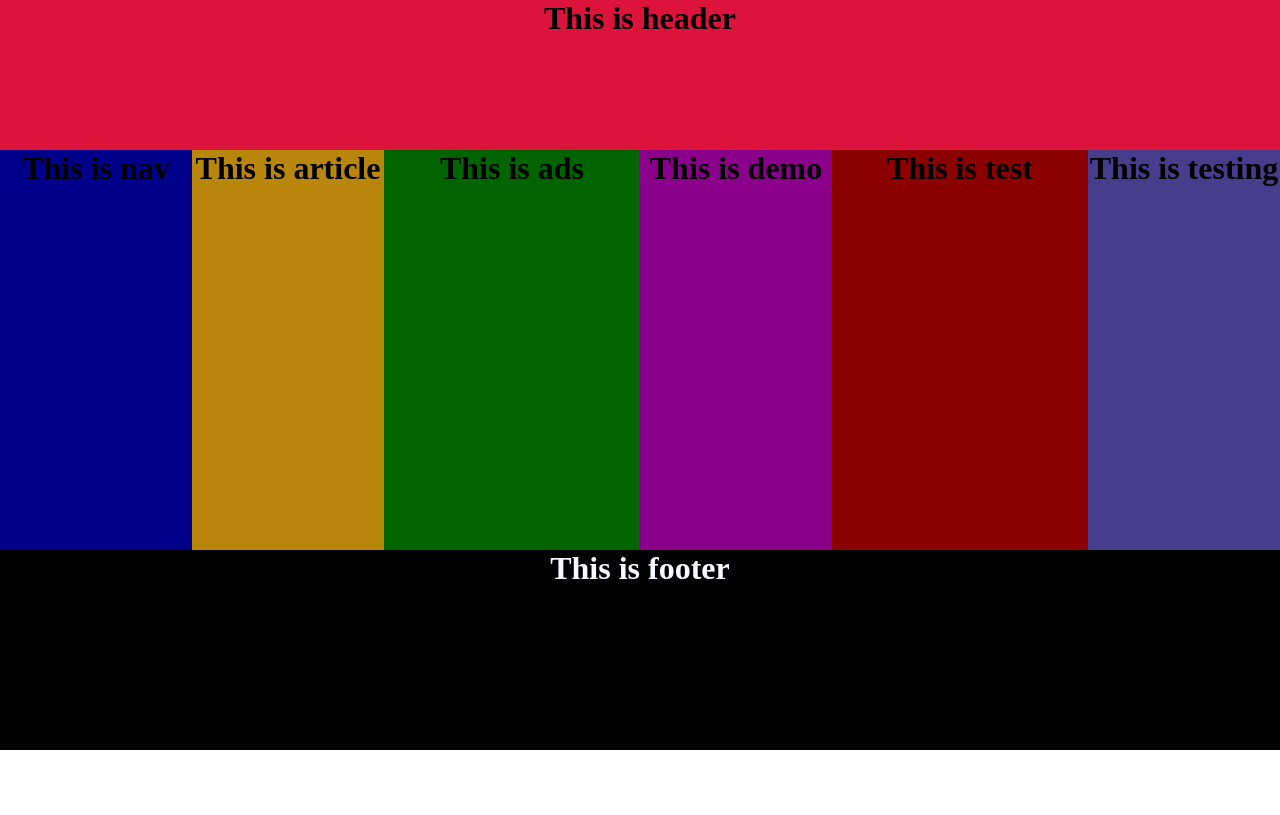
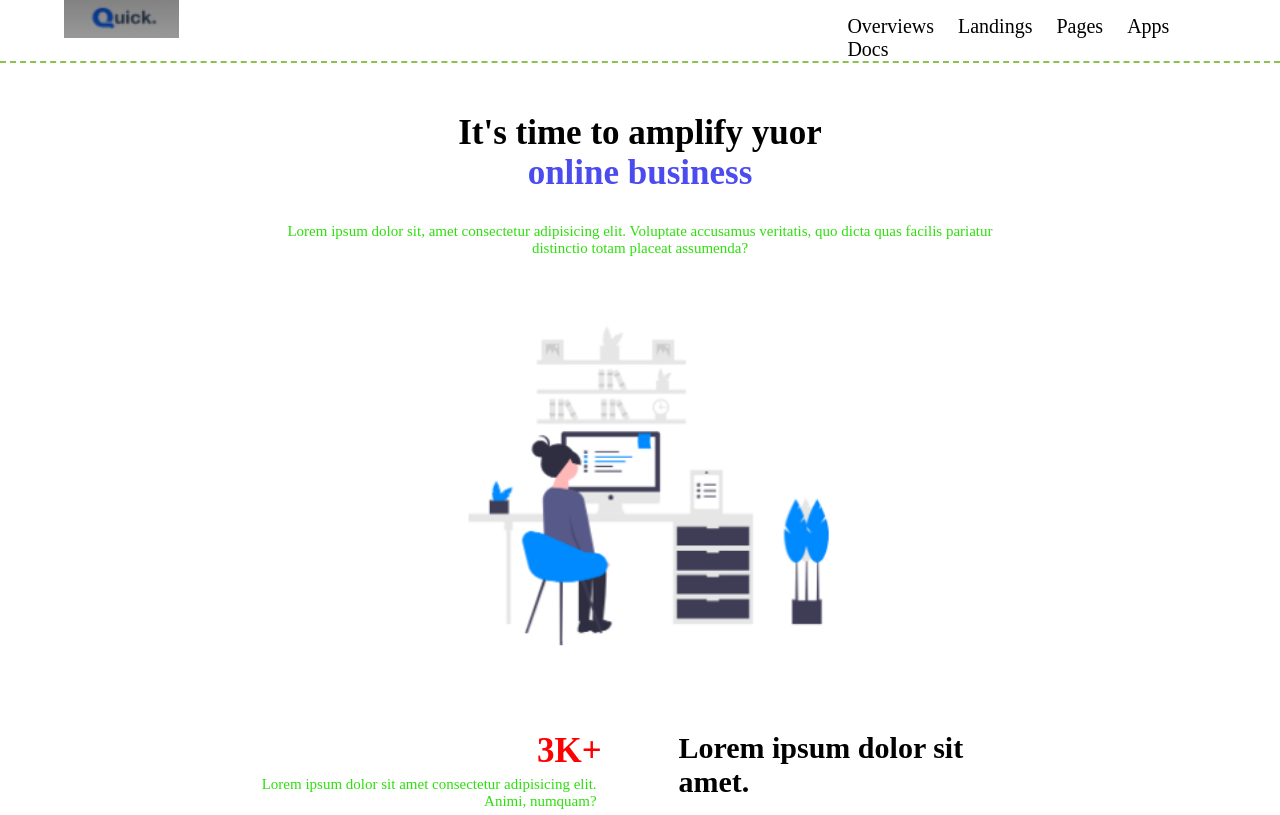
Before and after one commit to riyad894/riyad894, a plain HTML site: page index.html in a window 1280 px wide. Drawn offline with Linux system fonts and the light colour scheme.

Commit message:
Add files via upload

```diff
--- a/css/style.css
+++ b/css/style.css
@@ -1,63 +1,121 @@
-*{
+* {
     margin: 0;
     padding: 0;
 }
-.header{
-    background-color: crimson;
-    height: 150px;
-    text-align: center;
+
+header {
+    border-bottom: 2PX DASHED #8bc34a;
 }
-.nav{
-    background-color: darkblue;
-    height: 400px;
-    width: 15%;
-    text-align: center;
+
+.header-content {
+    WIDTH: 90%;
+    MARGIN-LEFT: 5%;
+    /* PADDING-TOP: 15PX; */
+    /* PADDING-BOTTOM: 15PX; */
+    overflow: hidden;
+}
+
+.logo {
+    WIDTH: 20%;
     float: left;
 }
-.article{
-    background-color: darkgoldenrod;
-    height: 400px;
-    width: 15%;
-    text-align: center;
-    float: left;
+
+.logo img {
+    WIDTH: 50%;
 }
-.ads{
-    background-color: darkgreen;
-    height: 400px;
-    width: 20%;
-    text-align: center;
-    float:left;
+nav{width: 32%;float: right;padding-top: 15px;}
+nav ul{
+
+list-style: none;
+
+overflow: hidden;
 }
-.demo{
-    background-color: darkmagenta;
-    width: 15%;
-    height: 400px;
-    text-align: center;
-    float: left;
+nav ul li{
+
+float: left;
+
+margin-right: 24px;
+
+font-size: 20px;
+
+text-transform: capitalize;
+}
+.content{
+
+width: 60%;
+
+margin-left: 20%;
+
+/* color: blue; */
+
+text-align: center;
+}
+.content h1{
+
+text-align: center;
+
+
+color: #4b4bef;
+
+font-size: 35px;
 
 }
-.test{
-    background-color: darkred;
-    height: 400px;
-    width: 20%;
-    text-align: center;
-    float: left;
+.content p{
+
+text-align: center;
+
+font-size: 15px;
+
+color: #2ddf0c;
+
+margin: 30px;
+}
+.content img{
+
+width: 80%;
+
+margin-top: 30px;
+}
+.content h1:first-child{
+    color: rgb(0, 0, 0);
+    margin-top: 50px;
+}
+.main-content{
 
 }
-.testing{
-    background-color: darkslateblue;
-    height: 400px;
-    width: 15%;
-    text-align: center;
-    float: left;
+.left-content{
+
+width: 45%;
+
+float: left;
+
+/* text-align: right; */
 }
-.footer{
-    background-color: rgb(3, 3, 3);
-    color: ghostwhite;
-    height: 200px;
-    text-align: center;
+.left-content h1{
 
+text-align: right;
+
+color: !importent;
+
+color: red !important;
 }
-.content{
-    overflow: hidden;
+.left-content p{
+
+text-align: right;
+
+margin: 5px;
 }
+.right_content{
+
+width: 45%;
+
+float: right;
+}
+.right_content h1{
+
+color: black;
+
+font-size: 30px;
+
+text-align: left;
+}
--- a/index.html
+++ b/index.html
@@ -4,35 +4,46 @@
     <meta charset="UTF-8">
     <meta http-equiv="X-UA-Compatible" content="IE=edge">
     <meta name="viewport" content="width=device-width, initial-scale=1.0">
-    <title>layout-1</title>
+    <title>quick</title>
     <link rel="stylesheet" href="css/style.css">
 </head>
 <body>
-    <div class="content">
-    <div class="header">
-        <h1>This is header</h1>
-    </div>
-    <div class="nav">
-        <h1>This is nav</h1>
-    </div>
-    <div class="article">
-        <h1>This is article</h1>
-    </div>
-    <div class="ads">
-        <h1>This is ads</h1>
-    </div>
-    <div class="demo">
-        <h1>This is demo</h1>
-    </div>
-    <div class="test">
-        <h1>This is test</h1>
-    </div>
-    <div class="testing">
-        <h1>This is testing</h1>
-    </div>
-    </div>
-    <div class="footer">
-        <h1>This is footer</h1>
-    </div>
+    <!--This is header part start-->
+    <header>
+        <div class="header-content">
+            <div class="logo">
+                <img src="images/logo.PNG" alt="">
+            </div>
+            <nav>
+                <ul>
+                    <li>overviews</li>
+                    <li>landings</li>
+                    <li>pages</li>
+                    <li>apps</li>
+                    <li>docs</li>
+                </ul>
+            </nav>
+        </div>
+    </header>
+    <!--This is header part end-->
+
+    <!--content part start here-->
+    <section class="content">
+        <h1>It's time to amplify yuor</h1>
+        <h1>online business</h1>
+        <p>Lorem ipsum dolor sit, amet consectetur adipisicing elit. Voluptate accusamus veritatis, quo dicta quas facilis pariatur distinctio totam placeat assumenda?</p>
+        <img src="images/main-image.PNG" alt="">
+
+        <div class="main-content">
+            <div class="left-content">
+                <h1>3K+</h1>
+                <p>Lorem ipsum dolor sit amet consectetur adipisicing elit. Animi, numquam?</p>
+            </div>
+            <div class="right_content">
+                <h1>Lorem ipsum dolor sit amet.</h1>
+            </div>
+        </div>
+    </section>
+    <!--content part end here-->
 </body>
 </html>
```
Also changed, not shown: images/creativity_one.PNG (added), images/creativity_three.PNG (added), images/creativity_two.PNG (added), images/logo.PNG (added), images/main-image.PNG (added).
